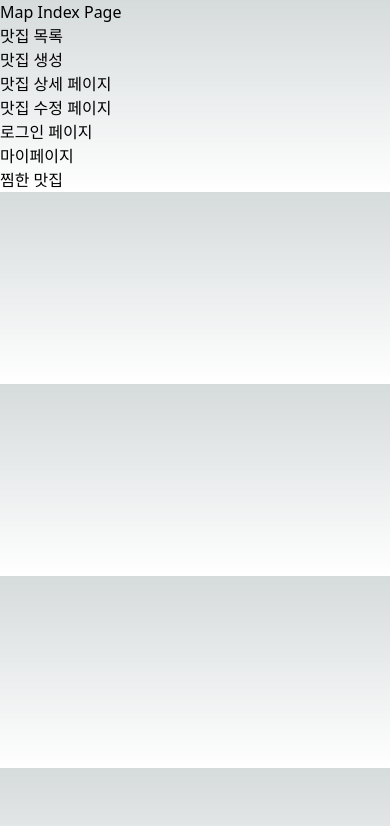
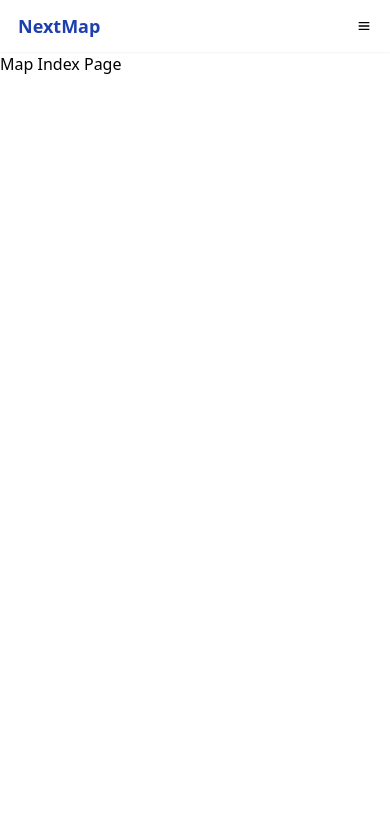
Before and after one commit to lsj0202/eat-map, a Next.js app: page / in a window 390 px wide. Shown: the top 826 px of the page. Built offline with nearby package versions, Linux system fonts and the light colour scheme.

Commit message:
feat: add header(tailwindCSS)

```diff
--- /dev/null
+++ b/src/components/Layout.tsx
@@ -0,0 +1,17 @@
+import React, { ReactNode } from "react";
+import Navbar from "./Navbar";
+
+interface LayoutProps {
+  children: ReactNode;
+}
+
+const Layout = ({ children }: LayoutProps) => {
+  return (
+    <div className="layout">
+      <Navbar />
+      {children}
+    </div>
+  );
+};
+
+export default Layout;
--- /dev/null
+++ b/src/components/Navbar.tsx
@@ -0,0 +1,75 @@
+import Link from "next/link";
+import React, { useState } from "react";
+import { BiMenu } from "react-icons/bi";
+import { AiOutlineClose } from "react-icons/ai";
+
+const Navbar = () => {
+  const [isOpen, setIsOpen] = useState(false);
+
+  return (
+    <div className="flex justify-between items-center fixed w-full h-[52px] top-0 shadow-sm bg-white">
+      <Link
+        href="/"
+        className="text-blue-800 text-lg font-semibold cursor-pointer px-[18px] py-0"
+      >
+        NextMap
+      </Link>
+      <div className="flex gap-3 items-center px-[18px] py-0 hidden-lg">
+        <Link href="/stores" className="cursor-pointer hover:text-gray-500">
+          맛집 등록
+        </Link>
+        <Link href="/stores/new" className="cursor-pointer hover:text-gray-500">
+          맛집 등록
+        </Link>
+        <Link
+          href="/users/likes"
+          className="cursor-pointer hover:text-gray-500"
+        >
+          찜한 가게
+        </Link>
+        <Link
+          href="/users/login"
+          className="cursor-pointer hover:text-gray-500"
+        >
+          로그인
+        </Link>
+        {/* moblie button */}
+      </div>
+      <div
+        role="presetation"
+        className="hidden cursor-pointer px-[18px] block-lg"
+        onClick={() => {
+          setIsOpen((value) => !value);
+        }}
+      >
+        {isOpen ? <AiOutlineClose /> : <BiMenu />}
+      </div>
+      {isOpen && (
+        <div className="fixed w-full top-[52px] bg-blue-800 text-white h-screen">
+          <div className="flex flex-col gap-[16px] px-[18px] py-[24px]">
+            <Link href="/stores" className="text-white">
+              맛집 등록
+            </Link>
+            <Link href="/stores/new" className="text-white hover:text-gray-300">
+              맛집 등록
+            </Link>
+            <Link
+              href="/users/likes"
+              className="text-white hover:text-gray-300"
+            >
+              찜한 가게
+            </Link>
+            <Link
+              href="/users/login"
+              className="text-white hover:text-gray-300"
+            >
+              로그인
+            </Link>
+          </div>
+        </div>
+      )}
+    </div>
+  );
+};
+
+export default Navbar;
--- a/src/pages/_app.tsx
+++ b/src/pages/_app.tsx
@@ -1,6 +1,11 @@
-import '@/styles/globals.css'
-import type { AppProps } from 'next/app'
+import Layout from "@/components/Layout";
+import "@/styles/globals.css";
+import type { AppProps } from "next/app";
 
 export default function App({ Component, pageProps }: AppProps) {
-  return <Component {...pageProps} />
+  return (
+    <Layout>
+      <Component {...pageProps} />
+    </Layout>
+  );
 }
--- a/src/pages/index.tsx
+++ b/src/pages/index.tsx
@@ -1,34 +1,12 @@
+import Layout from "@/components/Layout";
 import Link from "next/link";
 import React from "react";
 
 const Main = () => {
   return (
-    <div>
+    <>
       <h1>Map Index Page</h1>
-      <ul>
-        <li>
-          <Link href="/stores">맛집 목록</Link>
-        </li>
-        <li>
-          <Link href="/stores/new">맛집 생성</Link>
-        </li>
-        <li>
-          <Link href="/stores/1">맛집 상세 페이지</Link>
-        </li>
-        <li>
-          <Link href="/stores/1/edit">맛집 수정 페이지</Link>
-        </li>
-        <li>
-          <Link href="/users/login">로그인 페이지</Link>
-        </li>
-        <li>
-          <Link href="/users/mypage">마이페이지</Link>
-        </li>
-        <li>
-          <Link href="/users/likes">찜한 맛집</Link>
-        </li>
-      </ul>
-    </div>
+    </>
   );
 };
 
--- a/src/styles/globals.css
+++ b/src/styles/globals.css
@@ -2,26 +2,15 @@
 @tailwind components;
 @tailwind utilities;
 
-:root {
-  --foreground-rgb: 0, 0, 0;
-  --background-start-rgb: 214, 219, 220;
-  --background-end-rgb: 255, 255, 255;
+.layout {
+  padding-top: 52px;
 }
 
-@media (prefers-color-scheme: dark) {
-  :root {
-    --foreground-rgb: 255, 255, 255;
-    --background-start-rgb: 0, 0, 0;
-    --background-end-rgb: 0, 0, 0;
+@media (max-width: 600px) {
+  .hidden-lg {
+    display: none;
+  }
+  .block-lg {
+    display: block;
   }
 }
-
-body {
-  color: rgb(var(--foreground-rgb));
-  background: linear-gradient(
-      to bottom,
-      transparent,
-      rgb(var(--background-end-rgb))
-    )
-    rgb(var(--background-start-rgb));
-}
--- a/tailwind.config.ts
+++ b/tailwind.config.ts
@@ -1,20 +1,23 @@
-import type { Config } from 'tailwindcss'
+import type { Config } from "tailwindcss";
 
 const config: Config = {
   content: [
-    './src/pages/**/*.{js,ts,jsx,tsx,mdx}',
-    './src/components/**/*.{js,ts,jsx,tsx,mdx}',
-    './src/app/**/*.{js,ts,jsx,tsx,mdx}',
+    "./src/pages/**/*.{js,ts,jsx,tsx,mdx}",
+    "./src/components/**/*.{js,ts,jsx,tsx,mdx}",
+    "./src/app/**/*.{js,ts,jsx,tsx,mdx}",
   ],
   theme: {
     extend: {
       backgroundImage: {
-        'gradient-radial': 'radial-gradient(var(--tw-gradient-stops))',
-        'gradient-conic':
-          'conic-gradient(from 180deg at 50% 50%, var(--tw-gradient-stops))',
+        "gradient-radial": "radial-gradient(var(--tw-gradient-stops))",
+        "gradient-conic":
+          "conic-gradient(from 180deg at 50% 50%, var(--tw-gradient-stops))",
+      },
+      screens: {
+        xs: "600px",
       },
     },
   },
   plugins: [],
-}
-export default config
+};
+export default config;
```
Also changed, not shown: package.json (+9 -6 lines), 2 other files (tests, documents, lock files or other folders).
